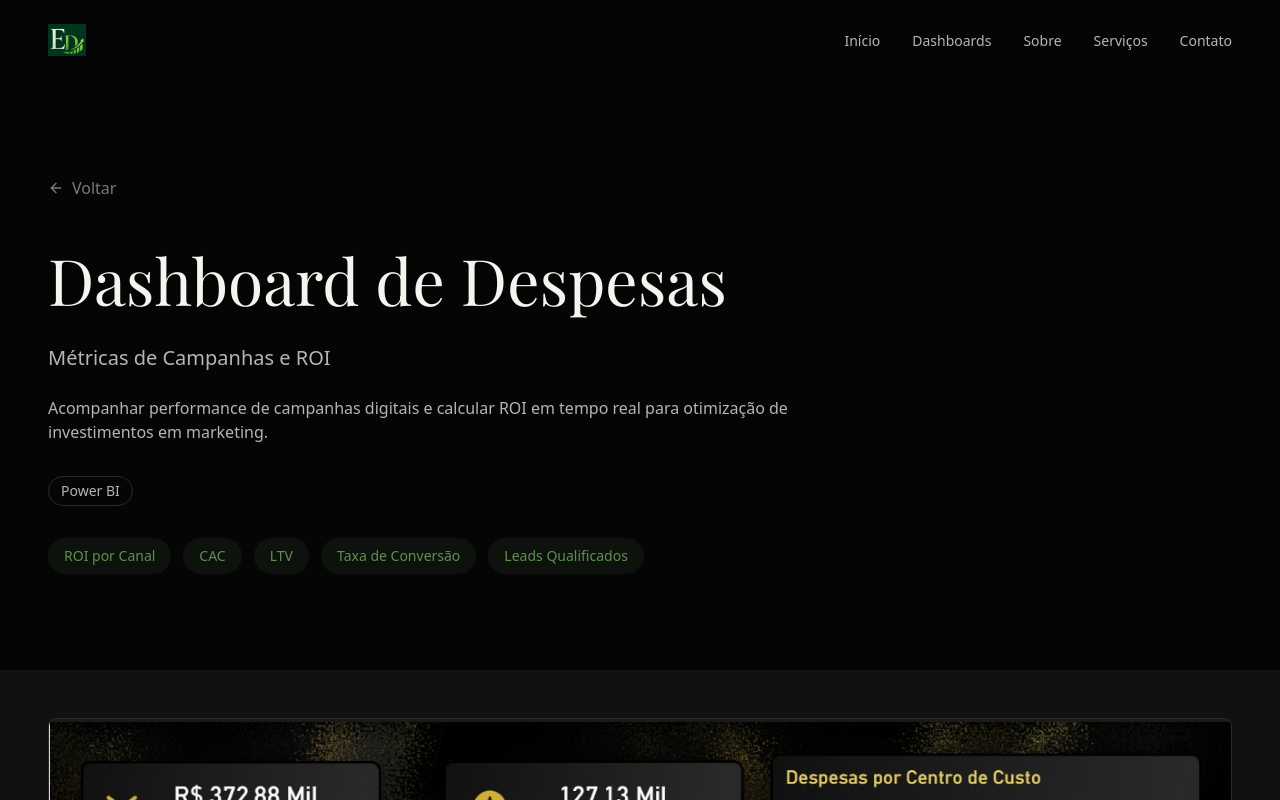
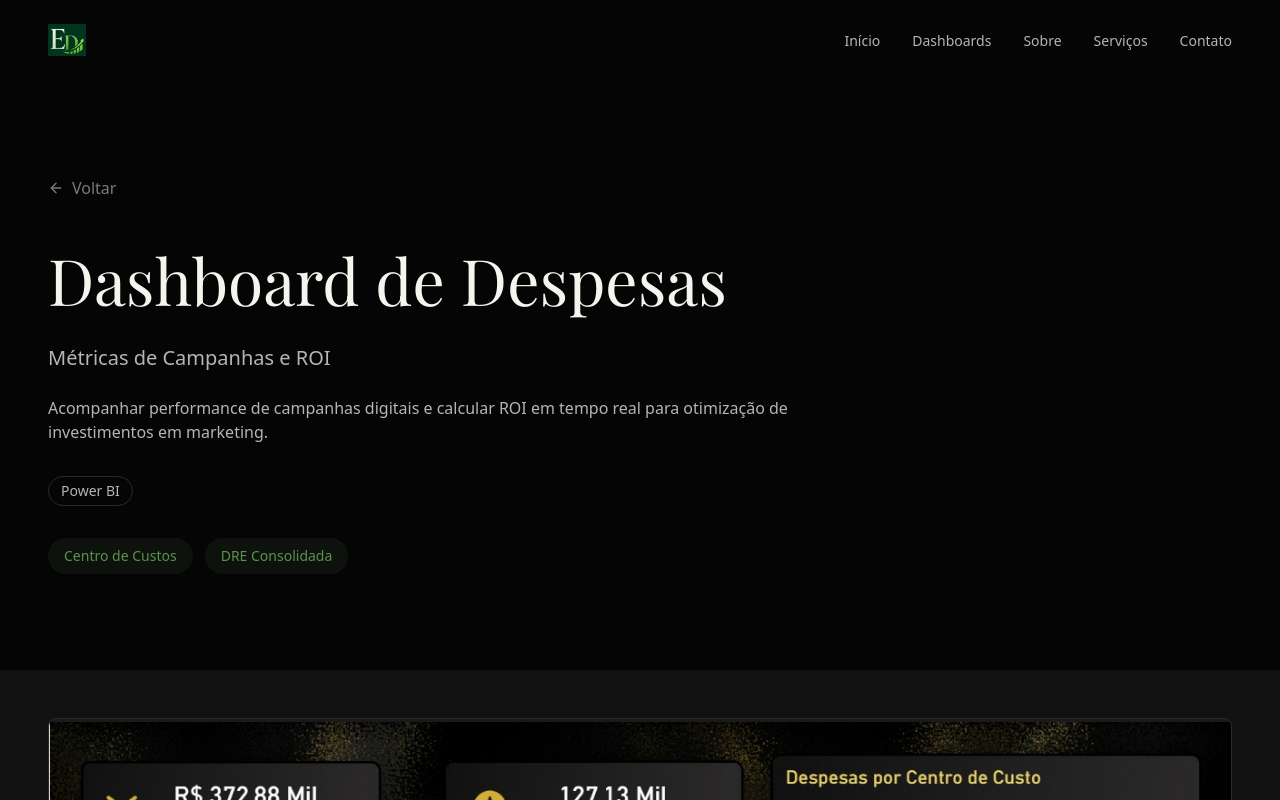
Before and after one commit to Diasszx/ManuDash, a React (Vite) app: page /projeto/expenses-dashboard in a window 1280 px wide. Shown: the top 800 px of the page. Built offline with nearby package versions, Linux system fonts and the light colour scheme; a web font is replaced by a local one.

Commit message:
refactor: kpis dashboard expense

```diff
--- a/src/data/projects.js
+++ b/src/data/projects.js
@@ -55,13 +55,7 @@ export const projects = [
     objective:
       "Acompanhar performance de campanhas digitais e calcular ROI em tempo real para otimização de investimentos em marketing.",
     technologies: ["Power BI"],
-    kpis: [
-      "ROI por Canal",
-      "CAC",
-      "LTV",
-      "Taxa de Conversão",
-      "Leads Qualificados",
-    ],
+    kpis: ["Centro de Custos", "DRE Consolidada"],
     videoUrl: "https://www.youtube.com/embed/zkDiMBKtwog",
     images: [expensesDashboardImg],
     caseStudy: {
```
